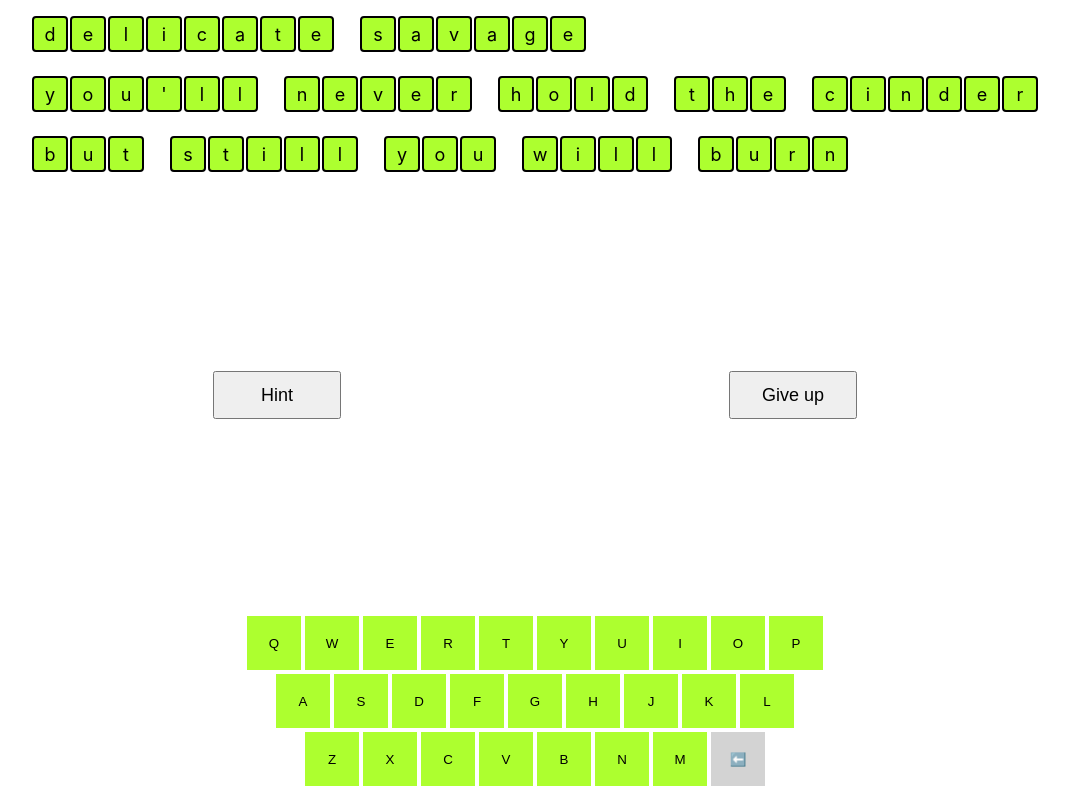
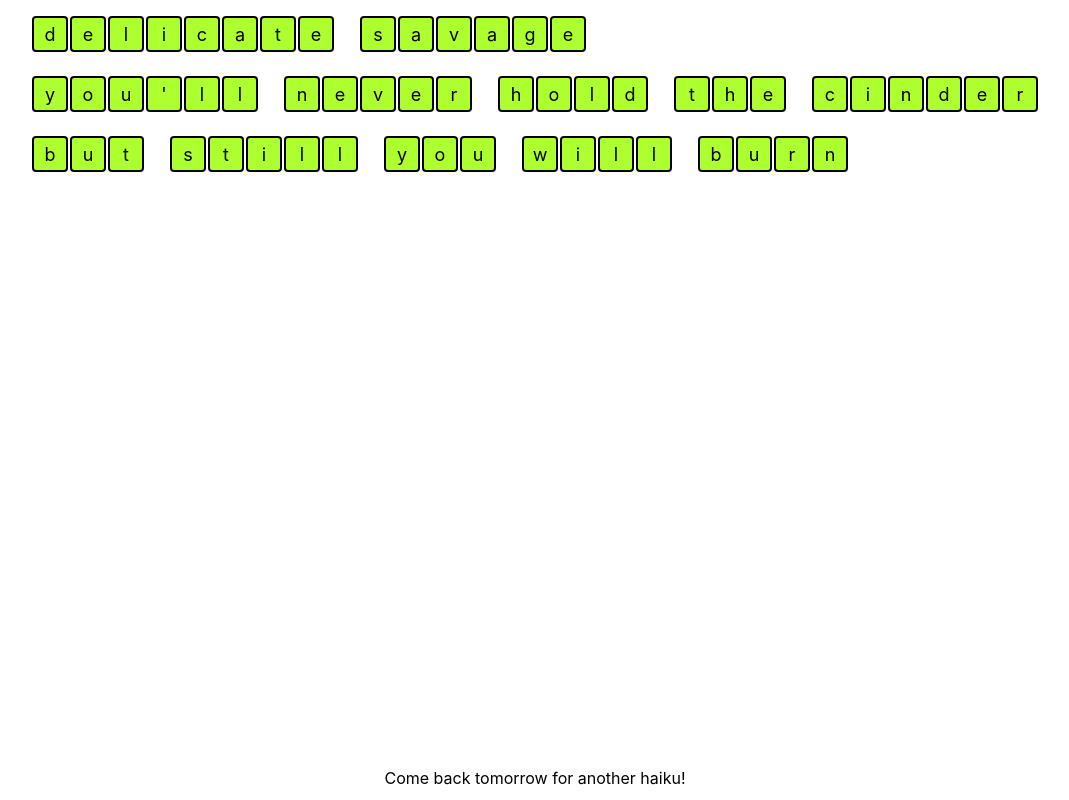
Before and after one commit to wginsberg/haikudle, a React (Create React App) app in the folder frontend/: page / in a window 1280 px wide. Both pictures are taken after a click on the button "Give up". Shown: the whole page, without its empty margins (105-1174 px from the left). Built offline with nearby package versions, Linux system fonts and the light colour scheme.

Commit message:
add win state and disable hint button when few characters remain

```diff
--- a/frontend/src/App.js
+++ b/frontend/src/App.js
@@ -1,16 +1,30 @@
-import { useState } from 'react'
+import { useEffect, useState } from 'react'
 import Haiku from './Haiku';
 import Keyboard from './Keyboard';
 
 import { useDailyHaiku } from './hooks';
-import { addHints, generateHintSequence, FREE_HINT_CHARS } from './util';
+import { addHints, generateHintSequence, isSolved, FREE_HINT_CHARS, addInputToHaiku, isHintAllowed } from './util';
+import { GAME_STATE_LOST, GAME_STATE_PLAY, GAME_STATE_WON } from './constants';
+import Scoreboard from './Scoreboard';
 
 function App() {
   const { haikuString, error } = useDailyHaiku()
   const [input, setInput] = useState("")
   const [hints, setHints] = useState(FREE_HINT_CHARS)
+  const [gameState, setGameState] = useState(GAME_STATE_PLAY)
 
   const haikuWithHints = addHints(haikuString.split(""), hints)
+  const disableHint = !isHintAllowed(haikuString, haikuWithHints)
+
+  // Check if the player won
+  useEffect(() => {
+    if (haikuWithHints.length === 0) return
+
+    const censoredHaiku = addInputToHaiku(haikuWithHints, input).characters
+    if (isSolved(censoredHaiku, haikuString)) {
+      setGameState(state => state === GAME_STATE_PLAY ? GAME_STATE_WON : state)
+    }
+  }, [haikuWithHints, haikuString, input])
 
   const addInput = character => {
     setInput(input => input + character)
@@ -28,11 +42,16 @@ function App() {
 
   const giveup = () => {
     setHints(new Set("abcdefghijklmnopqrstuvwxyz"))
+    setGameState(GAME_STATE_LOST)
   }
 
-  return error
-    ? (<p>Something went wrong :/</p>)
-    : (
+  if (error) {
+    return (<p>Something went wrong :/</p>)
+  }
+
+  switch (gameState) {
+    case GAME_STATE_PLAY:
+      return (
         <div className="app">
           <Haiku
             input={input}
@@ -40,12 +59,25 @@ function App() {
             haikuCensored={haikuWithHints}
           />
           <div className="helpActions">
-          <button onClick={addHint}>Hint</button>
+            <button onClick={addHint} disabled={disableHint}>Hint</button>
             <button onClick={giveup}>Give up</button>
           </div>
           <Keyboard selectedCharacters={hints} addCharacter={addInput} removeCharacter={removeInput} />
-      </div>
-    )
+      </div>)
+    case GAME_STATE_WON:
+    case GAME_STATE_LOST:
+      return (
+        <div className="app">
+          <Haiku
+            input={input}
+            haiku={haikuString.split("")}
+            haikuCensored={haikuWithHints}
+          />
+          <Scoreboard gameState={gameState} />
+      </div>)
+    default:
+      return (<p>Something went wrong :/</p>)
+  }
 }
 
 export default App;
--- /dev/null
+++ b/frontend/src/Scoreboard/index.js
@@ -0,0 +1,13 @@
+import { GAME_STATE_WON} from "../constants"
+
+export default function Scoreboard({ gameState }) {
+    const message = gameState === GAME_STATE_WON
+        ? "You won!"
+        : "Come back tomorrow for another haiku!"
+
+    return (
+        <div>
+            {message}
+        </div>
+    )
+}
--- /dev/null
+++ b/frontend/src/constants.js
@@ -0,0 +1,3 @@
+export const GAME_STATE_PLAY = "PLAY"
+export const GAME_STATE_WON = "WON"
+export const GAME_STATE_LOST = "LOST"
--- a/frontend/src/index.css
+++ b/frontend/src/index.css
@@ -17,6 +17,7 @@ body {
 }
 
 #root {
+  width: 100%;
   height: 100%;
 }
 
--- a/frontend/src/util.js
+++ b/frontend/src/util.js
@@ -61,3 +61,24 @@ export function generateHintSequence(haiku = [], censoredHaiku = [], input = "")
 
     return [...missingChars].sort().join("")
 }
+
+export function isSolved(censoredHaiku = [], haiku = "") {
+    for (let i = 0; i < censoredHaiku.length; i++) {
+        if (censoredHaiku[i] !== haiku[i]) {
+            return false
+        }
+    }
+    return true
+}
+
+export function isHintAllowed(haiku = "", censoredHaiku = []) {
+    const remaining = new Set()
+
+    for (let i = 0; i < censoredHaiku.length; i++) {
+        if (censoredHaiku[i] === "*") {
+            remaining.add(haiku[i])
+            if (remaining.size > 4) return true
+        }
+    }
+    return false
+}
```
Also changed, not shown: 1 other file (tests, documents, lock files or other folders). Lines whose indentation alone changed are shown as unchanged.
